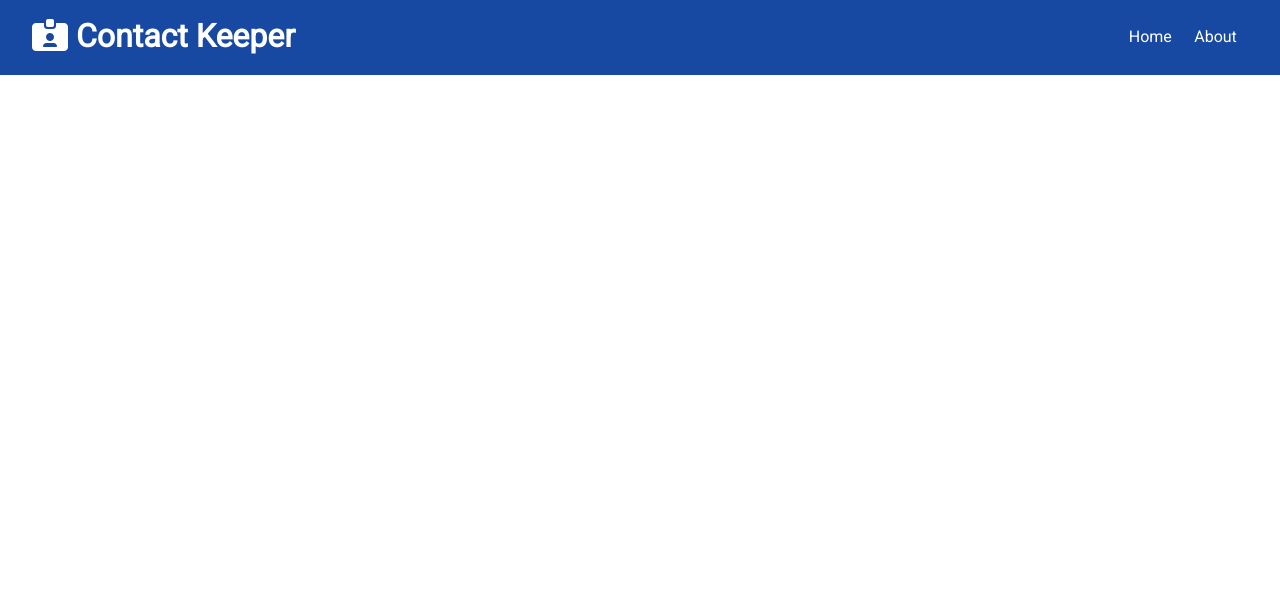
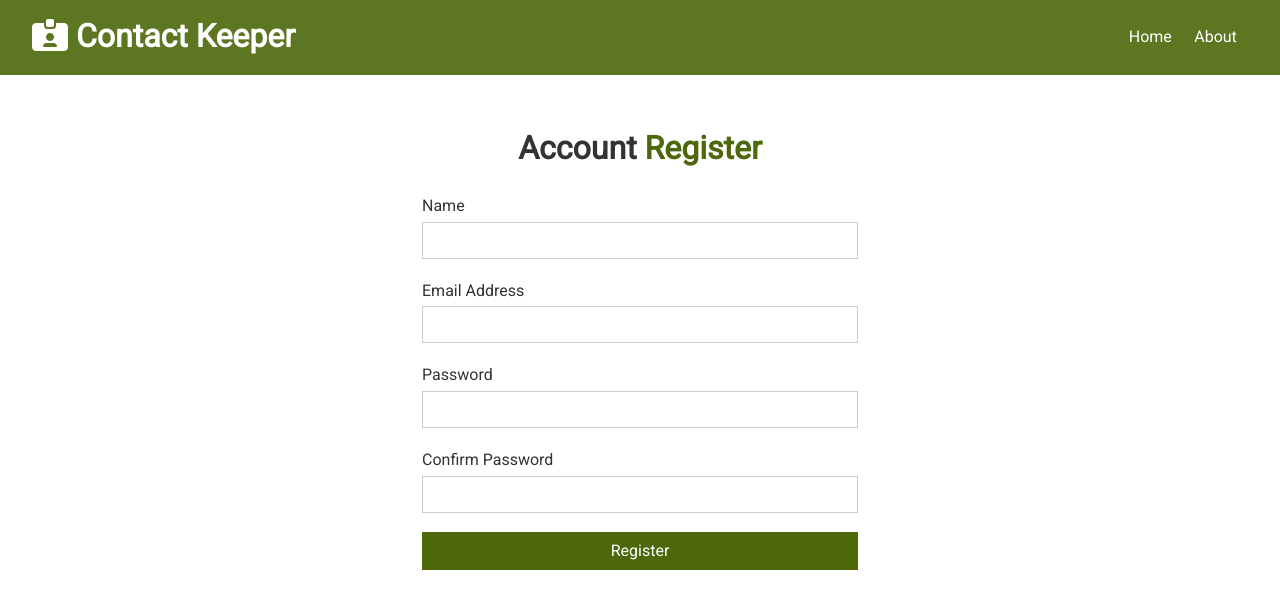
Before and after one commit to WilsonNet/contactkeeper, a React (Create React App) app in the folder client/: page /register in a window 1280 px wide. Shown: the top 608 px of the page. Built offline with nearby package versions, Linux system fonts and the light colour scheme.

Commit message:
Register form html is done

```diff
--- a/client/src/App.css
+++ b/client/src/App.css
@@ -2,11 +2,11 @@
 
 /* Global Styles */
 :root {
-  --primary-color: #003699;
-  --dark-color: #333333;
+  --primary-color: #4c680a;
+  --dark-color: #1a1616;
   --light-color: #f4f4f4;
-  --danger-color: #dc3545;
-  --success-color: #28a745;
+  --danger-color: #cf0a1e;
+  --success-color: #1815c9;
 }
 
 * {
--- a/client/src/App.js
+++ b/client/src/App.js
@@ -3,6 +3,7 @@ import { BrowserRouter as Router, Route, Switch } from 'react-router-dom';
 import { Navbar } from './components/layout/Navbar';
 import { Home } from './components/pages/Home';
 import { About } from './components/pages/About';
+import Register from './components/auth/Register'
 
 import ContactState from './context/contact/ContactState';
 import AuthState from './context/auth/AuthState';
@@ -19,6 +20,7 @@ const App = () => {
               <Switch>
                 <Route exact path="/" component={Home} />
                 <Route exact path="/about" component={About} />
+                <Route exact path="/register" component={Register} />
               </Switch>
             </div>
           </Fragment>
--- a/client/src/components/auth/Register.js
+++ b/client/src/components/auth/Register.js
@@ -1,4 +1,4 @@
-import React, { useState } from 'react'
+import React, { useState } from 'react';
 
 const Register = () => {
   const [user, setUser] = useState({
@@ -6,14 +6,70 @@ const Register = () => {
     email: '',
     password: '',
     password2: ''
-  })
+  });
 
   const { name, email, password, password2 } = user;
+
+  const onChange = e => setUser({ ...user, [e.target.name]: e.target.value });
+
+  const onSubmit = e => {
+    e.preventDefault();
+    console.log('Register submit', user)
+  };
   return (
-    <div>
+    <div className="form-container">
+      <h1>
+        Account <span className="text-primary">Register</span>
+      </h1>
+      <form onSubmit={onSubmit}>
+        <div className="form-group">
+          <label htmlFor="name">Name</label>
+          <input
+            type="text"
+            name="name"
+            id="name"
+            value={name}
+            onChange={onChange}
+          />
+        </div>
+        <div className="form-group">
+          <label htmlFor="email">Email Address</label>
+          <input
+            type="email"
+            name="email"
+            id="email"
+            value={email}
+            onChange={onChange}
+          />
+        </div>
+        <div className="form-group">
+          <label htmlFor="password">Password</label>
+          <input
+            type="password"
+            name="password"
+            id="password"
+            value={password}
+            onChange={onChange}
+          />
+        </div>
+        <div className="form-group">
+          <label htmlFor="password2">Confirm Password</label>
+          <input
+            type="password"
+            name="password2"
+            id="password2"
+            value={password2}
+            onChange={onChange}
+          />
+        </div>
+        <input
+          type="submit"
+          value="Register"
+          className="btn btn-primary btn-block"
+        />
+      </form>
+    </div>
+  );
+};
 
-    </div>
-  )
-}
-
-export default Register
+export default Register;
```
